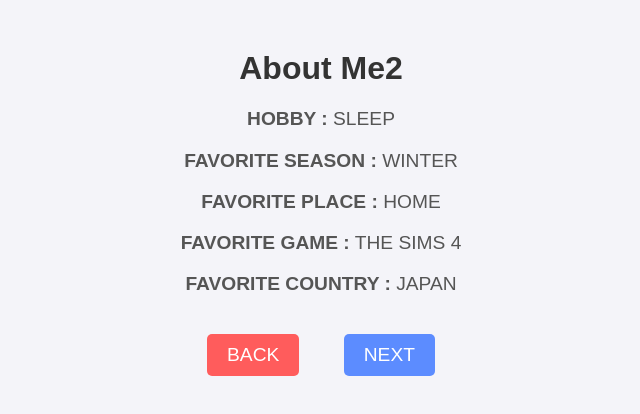
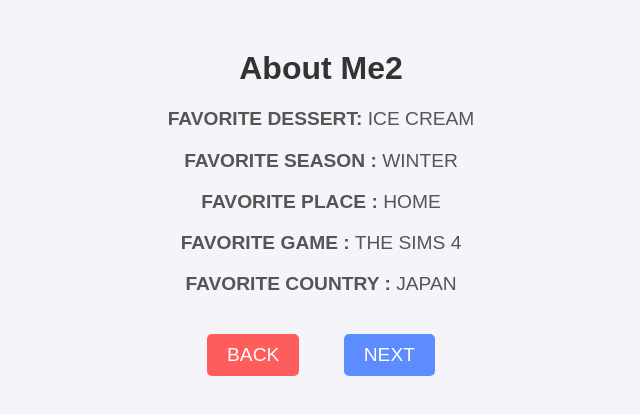
Before and after one commit to itskotcha/engse611, a plain HTML site: page lab3/part3/about2.html in a window 1280 px wide. Shown: the whole page, without its empty margins (319-959 px from the left). Drawn offline with Linux system fonts and the light colour scheme.

Commit message:
about2.html

```diff
--- a/lab3/part3/about2.html
+++ b/lab3/part3/about2.html
@@ -46,7 +46,7 @@
 <body>
     <h1>About Me2</h1>
 
-    <b><p>HOBBY :</b> SLEEP</p>
+    <b><p>FAVORITE DESSERT:</b> ICE CREAM</p>
     <b><p>FAVORITE SEASON :</b> WINTER</p>
     <b><p>FAVORITE PLACE :</b> HOME</p>
     <b><p>FAVORITE GAME :</b> THE SIMS 4</p>
```
